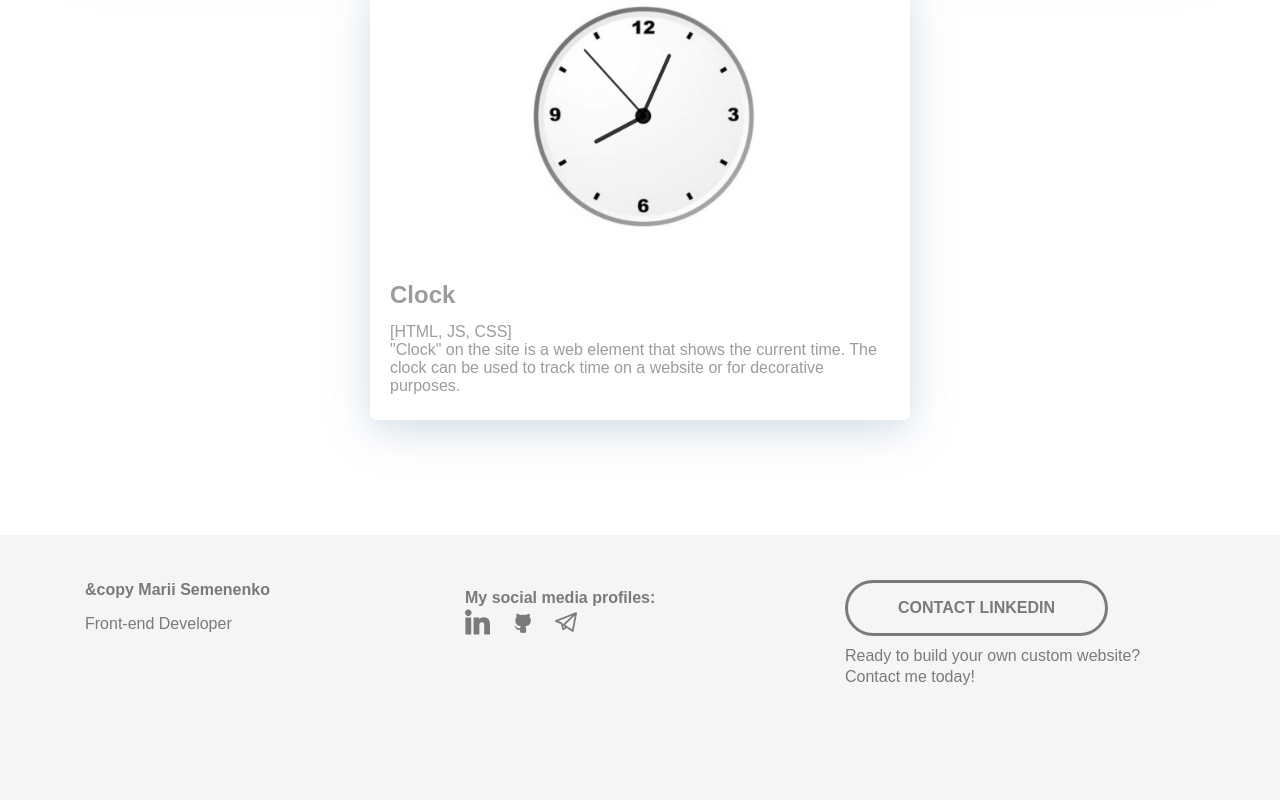
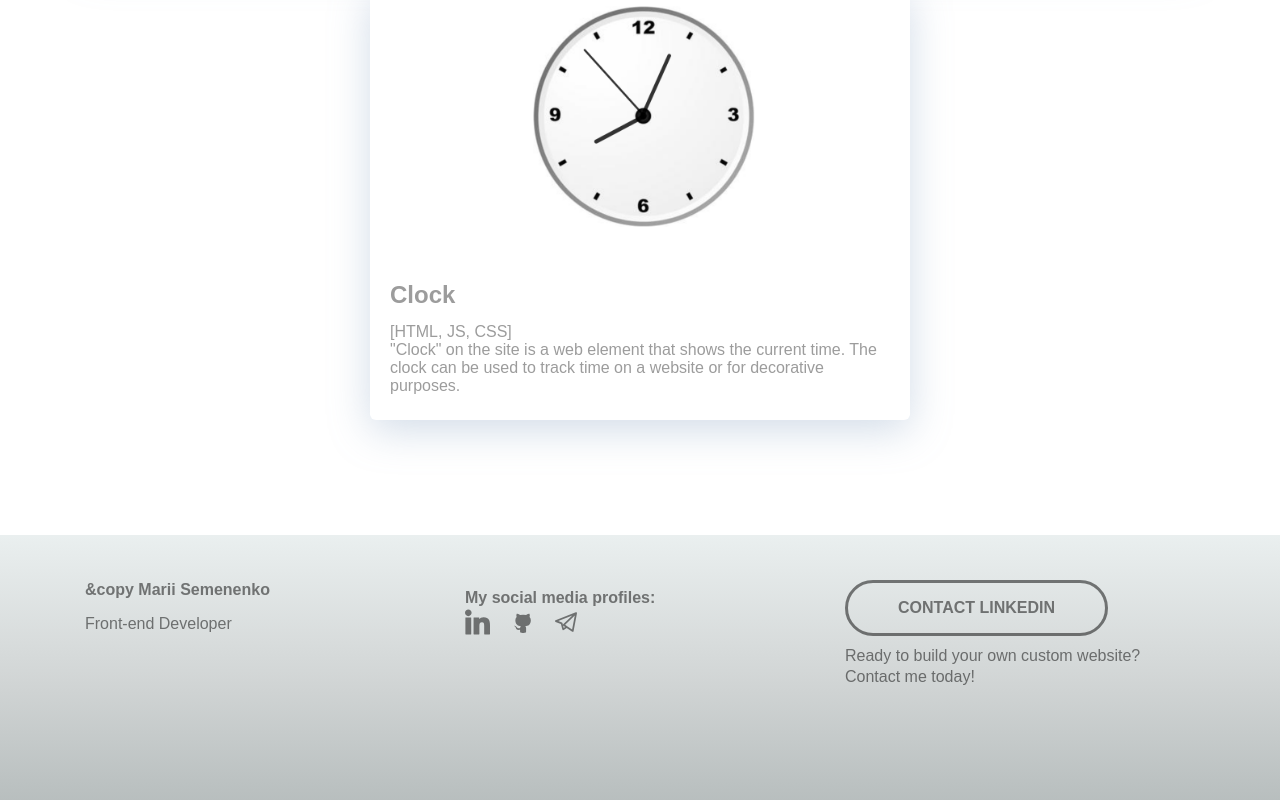
Before and after one commit to MariySemenenko/Summary, a React (Create React App) app: page / in a window 1280 px wide. Shown: the part 2888-3688 px from the top of the page. Built offline with nearby package versions, Linux system fonts and the light colour scheme.

Commit message:
stules for footer

```diff
--- a/src/index.css
+++ b/src/index.css
@@ -172,8 +172,15 @@ body {
 .footer {
   padding-top: 45px;
   padding-bottom: 130px;
-  background-color: #f4f5f6;
-  /* color: #ffffff; */
+  /* background-color: #f4f5f6; */
+
+
+
+  background-image: linear-gradient(
+      rgba(227, 234, 234, 0.75),
+      rgba(195, 200, 200, 0.75),
+      rgba(155, 164, 164, 0.75)
+    )
 }
 .footerRow {
   display: flex;
```
